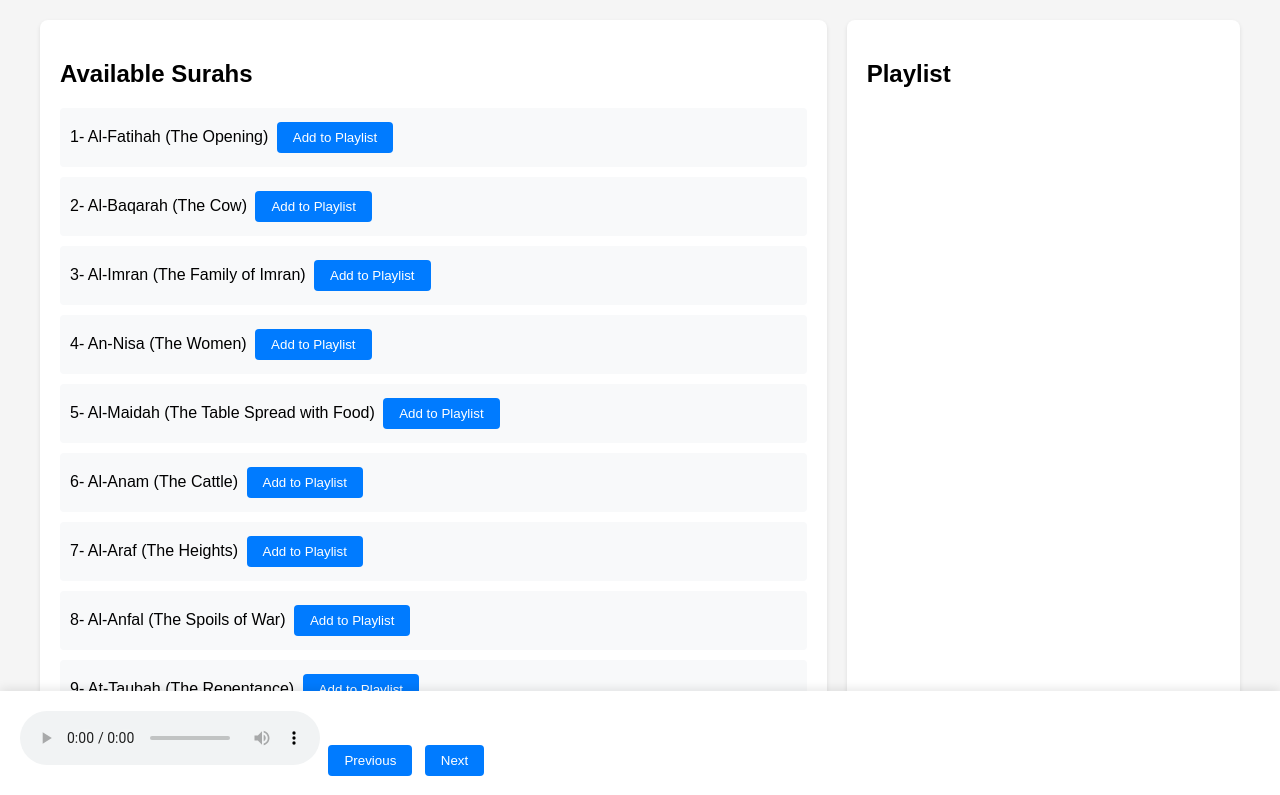
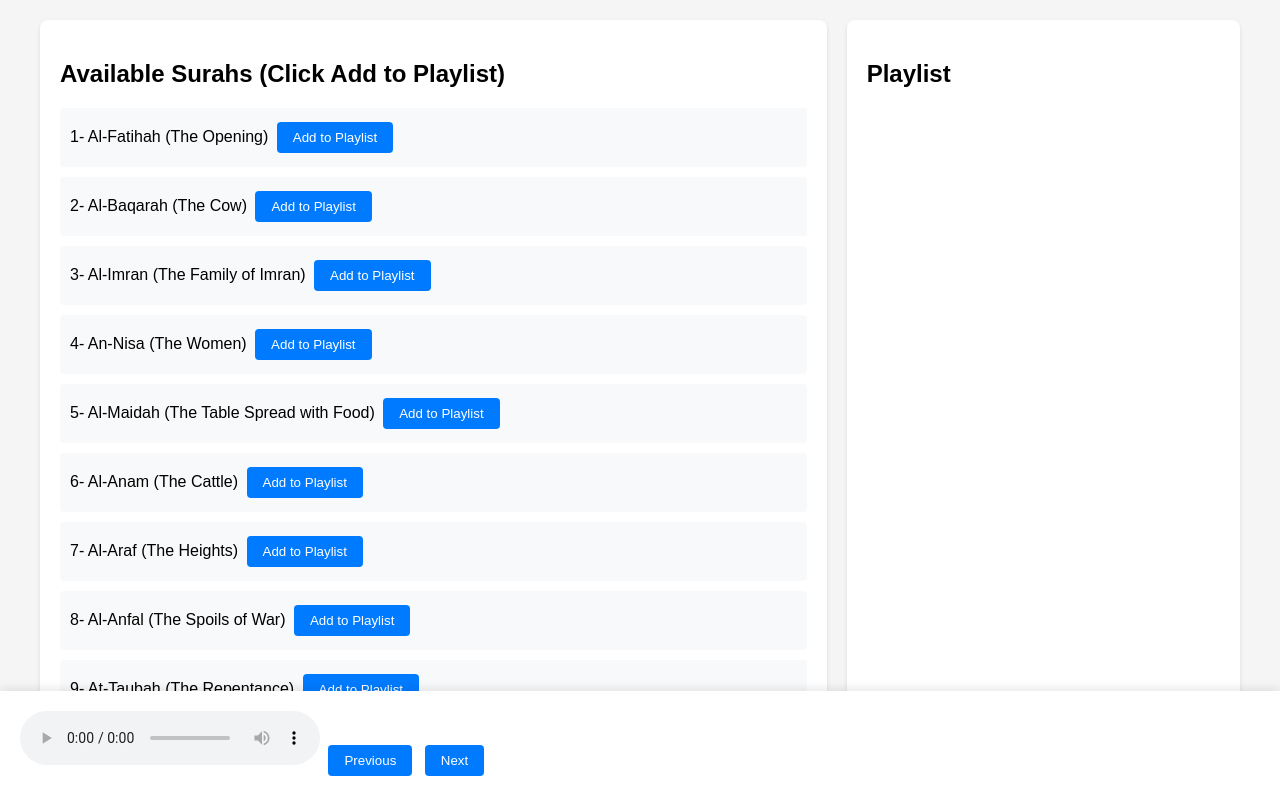
Before and after one commit to adeel-pasha/urdu-quran, a plain HTML site: page index.html in a window 1280 px wide. Shown: the top 795 px of the page. Drawn offline with Linux system fonts and the light colour scheme.

Commit message:
Update index.html

```diff
--- a/index.html
+++ b/index.html
@@ -3,7 +3,7 @@
 <head>
     <meta charset="UTF-8">
     <meta name="viewport" content="width=device-width, initial-scale=1.0">
-    <title>Quran Audio Dashboard</title>
+    <title>Quran Player with Urdu Translation</title>
     <style>
         body {
             font-family: Arial, sans-serif;
@@ -75,7 +75,7 @@
 <body>
     <div class="container">
         <div class="audio-list">
-            <h2>Available Surahs</h2>
+            <h2>Available Surahs (Click Add to Playlist)</h2>
             <div id="audioItems">
                 <!-- Audio items will be populated by JavaScript -->
             </div>
@@ -210,9 +210,6 @@
 { title: "112- Al-Ikhlas (The Sincerity)", url: "https://www.emaanlibrary.com/wp-content/uploads/2018/04/112-Al-Ikhlas-Sincerity-%D8%B3%D9%88%D8%B1%D8%A9-%D8%A7%D9%84%D8%A5%D8%AE%D9%84%D8%A7%D8%B5.mp3" },
 { title: "113- Al-Falaq (The Dawn)", url: "https://www.emaanlibrary.com/wp-content/uploads/2018/04/113-Al-Falaq-The-Daybreak-%D8%B3%D9%88%D8%B1%D8%A9-%D8%A7%D9%84%D9%81%D9%84%D9%82.mp3" },
 { title: "114- An-Nas (Mankind)", url: "https://www.emaanlibrary.com/wp-content/uploads/2018/04/114-An-Nas-Mankind-%D8%B3%D9%88%D8%B1%D8%A9-%D8%A7%D9%84%D9%86%D8%A7%D8%B3.mp3" },
-
-
-
         ];
 
         let currentPlaylist = [];
```
